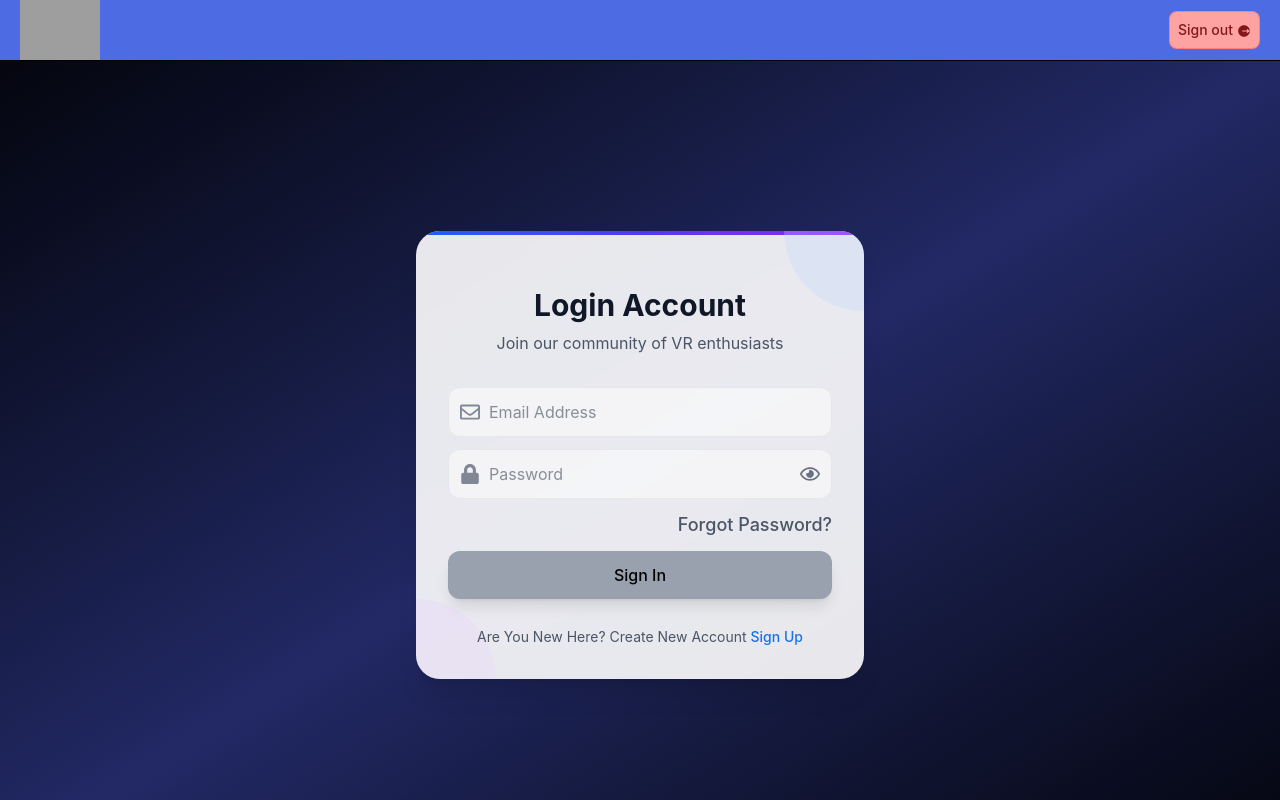
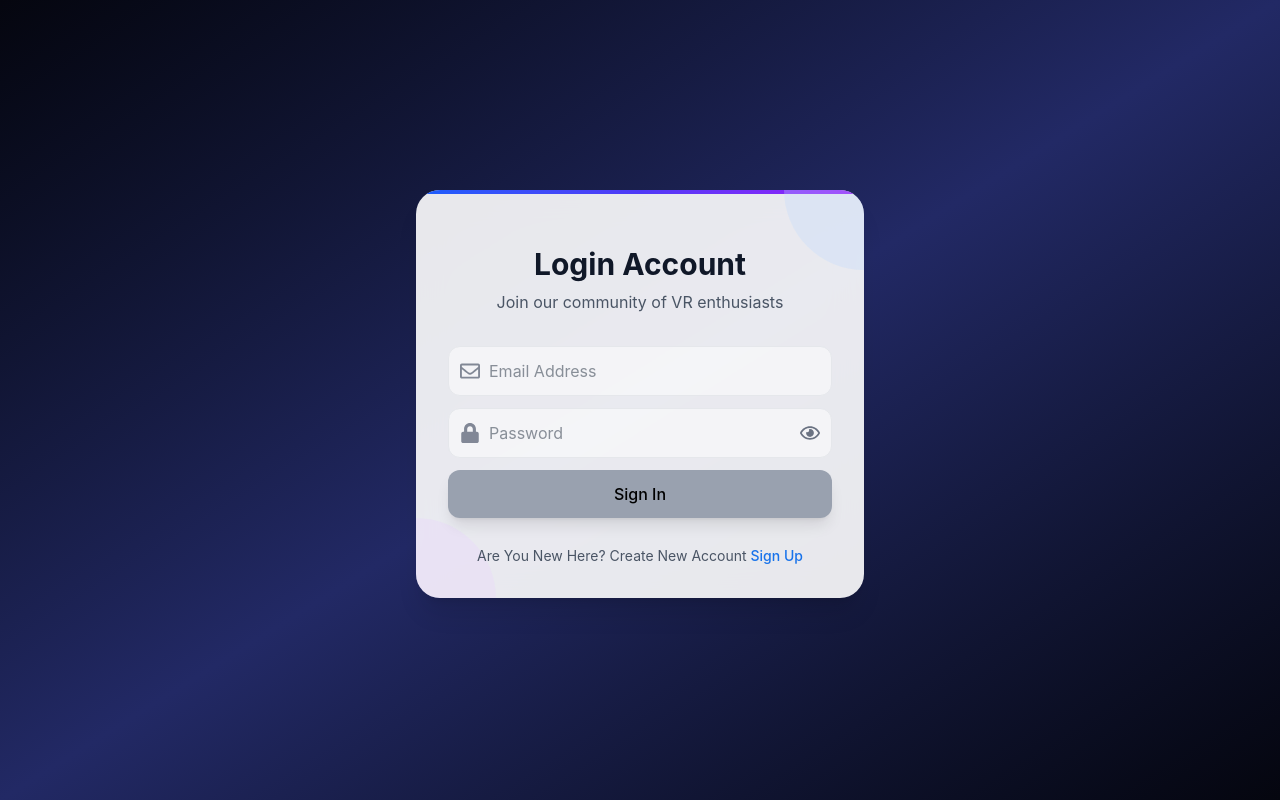
Before and after one commit to sabbirkhanoni/Task-Manager-App, a React app in the folder frontend/: page / in a window 1280 px wide. Shown: the top 800 px of the page. Built offline with nearby package versions, Linux system fonts and the light colour scheme; grey boxes are pictures that could not be loaded; the HTML template or start-up script is replaced by a standard one.

Commit message:
fix: login and signin navigation

```diff
--- a/frontend/src/App.jsx
+++ b/frontend/src/App.jsx
@@ -1,14 +1,12 @@
 import React from "react"
 import { Toaster } from "react-hot-toast"
 import { Outlet } from "react-router-dom"
-import Header from "./components/Header"
 import Footer from "./components/Footer"
 
 function App() {
 
   return (
     <div className="min-h-screen flex flex-col">
-      <Header />
       <main className="flex-1">
         <Outlet />
       </main>
--- a/frontend/src/layouts/Dashboard.jsx
+++ b/frontend/src/layouts/Dashboard.jsx
@@ -3,7 +3,10 @@ import TasksPage from '../pages/TasksPage'
 
 const Dashboard = () => {
   return (
-    <TasksPage />
+    <>
+      <Header />
+      <TasksPage />
+    </>
   )
 }
 
--- a/frontend/src/pages/LoginPage.jsx
+++ b/frontend/src/pages/LoginPage.jsx
@@ -144,15 +144,6 @@ const LoginPage = () => {
                   </div>
                 </div>
 
-                <div>
-                  <Link
-                    to={"/forgot-password"}
-                    className="block text-lg text-right text-gray-600 hover:text-blue-700 font-medium mt-0"
-                  >
-                    Forgot Password?
-                  </Link>
-                </div>
-
                 <button
                   disabled={!validValueOfEveryInput}
                   type="submit"
--- a/frontend/src/pages/SignupPage.jsx
+++ b/frontend/src/pages/SignupPage.jsx
@@ -61,7 +61,7 @@ const SignupPage = () => {
         confirmPassword: ""
       });
 
-      navigate('/login');
+      navigate('/');
     } else {
       toast.error(response.data.error || response.data.message)
     }
@@ -211,7 +211,7 @@ const SignupPage = () => {
 
               <p className="text-center text-sm mt-7 text-gray-600">
                   Already have an account?
-                  <Link to={"/login"} className="text-blue-600 hover:text-blue-700 font-medium">
+                  <Link to={"/"} className="text-blue-600 hover:text-blue-700 font-medium">
                     Sign in
                   </Link>
                 </p>
```
